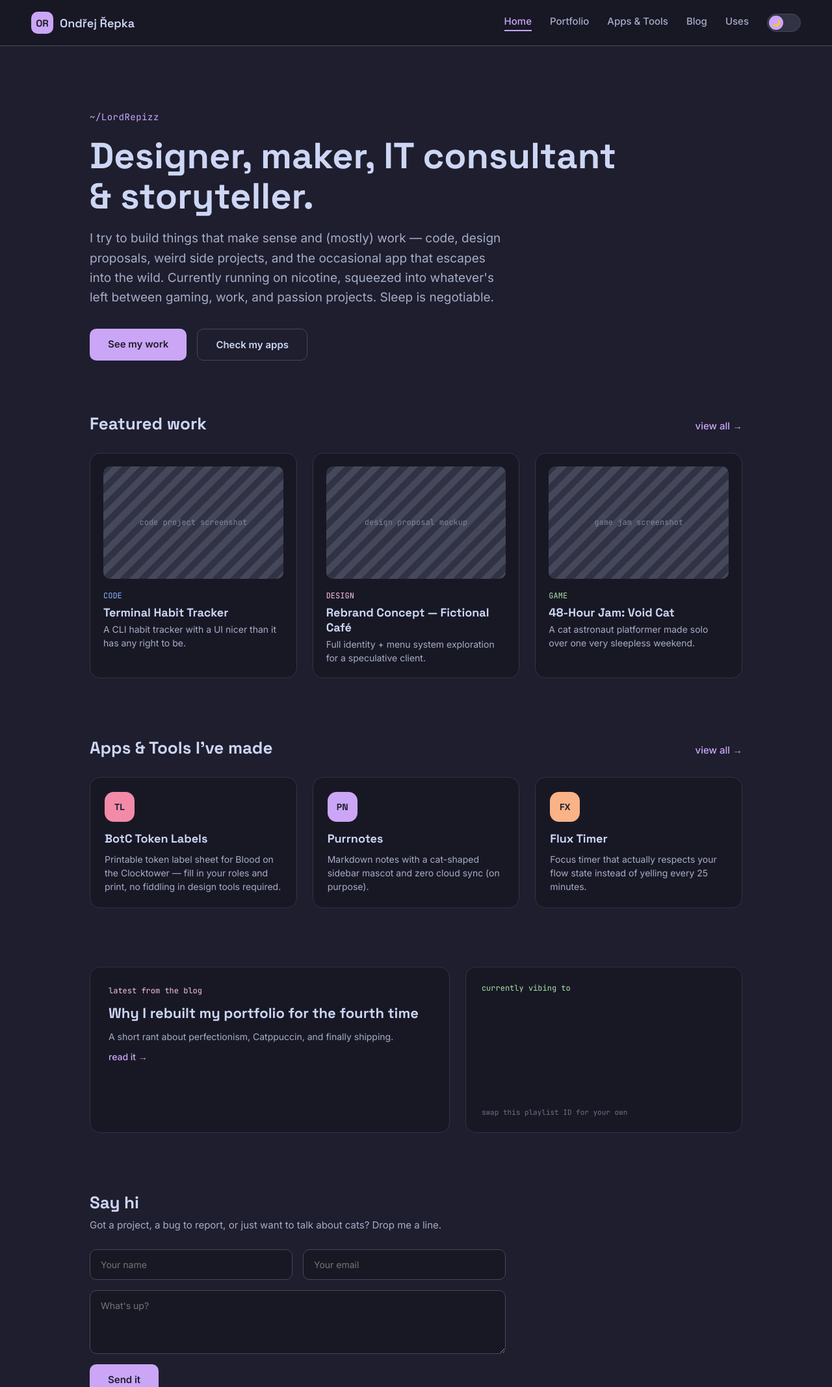
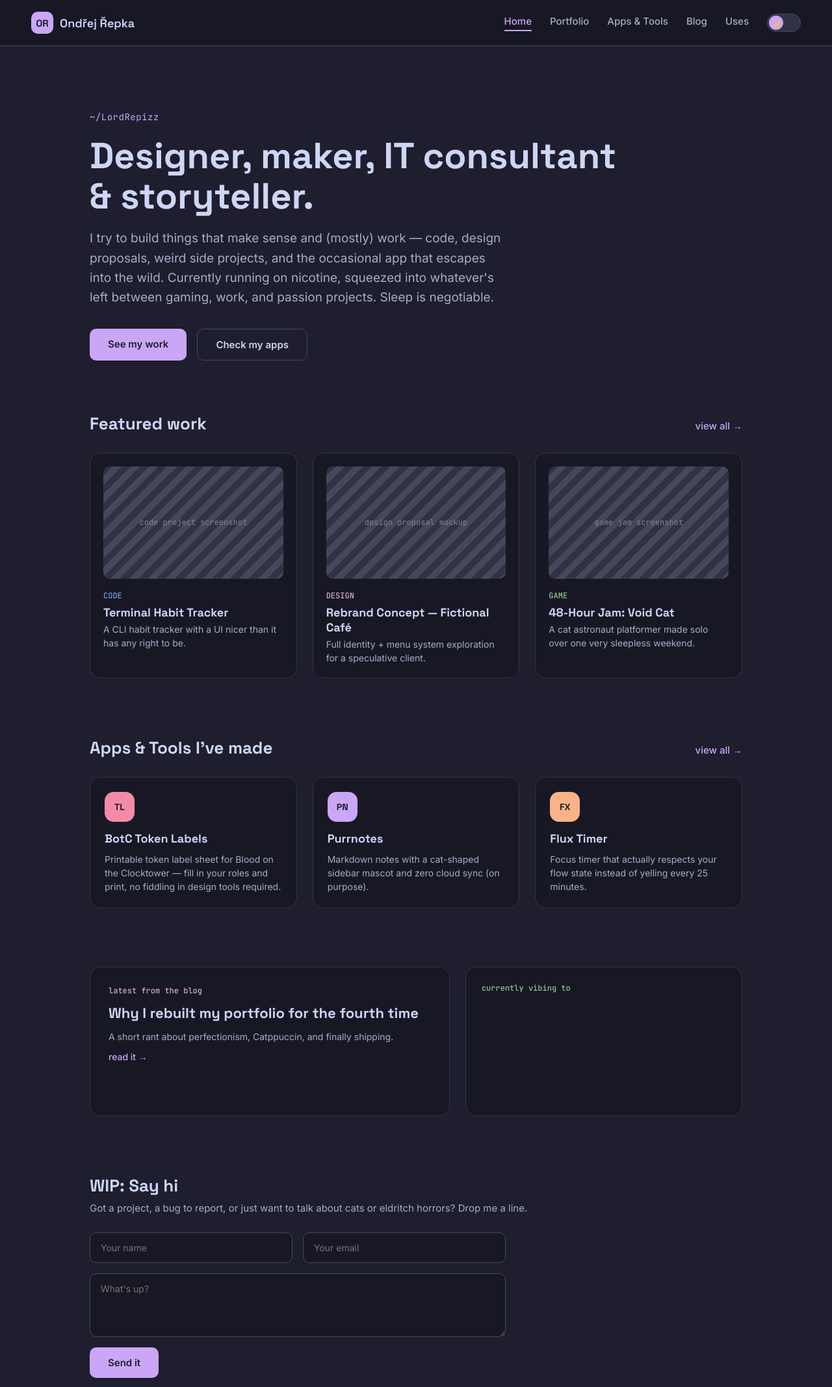
Before and after one commit to Ondrarepka/portfolio-flask, a Flask app: page / in a window 1280 px wide. Shown: the top 2135 px of the page at 65% size. Run offline with Flask 3, Linux system fonts and the light colour scheme; grey boxes are pictures that could not be loaded.

Commit message:
Update Spotify playlist, uses page tweaks, remove stray db file
Co-Authored-By: Claude Sonnet 4.6 <noreply@anthropic.com>

```diff
--- a/templates/index.html
+++ b/templates/index.html
@@ -83,16 +83,15 @@
 
   <div class="card" style="padding:24px;display:flex;flex-direction:column;gap:12px">
     <span class="mono-small" style="color:var(--p-green)">currently vibing to</span>
-    <iframe style="border-radius:10px;border:none;width:100%;height:152px" src="https://open.spotify.com/embed/playlist/37i9dQZF1DXcBWIGoYBM5M?utm_source=generator&theme=0" loading="lazy" title="Spotify playlist"></iframe>
-    <span class="mono-small" style="font-size:11px;color:var(--p-overlay0)">swap this playlist ID for your own</span>
+    <iframe style="border-radius:10px;border:none;width:100%;height:152px" src="https://open.spotify.com/embed/playlist/3iavpK2fAUWQXLSuAe96Sh?utm_source=generator&theme=0" loading="lazy" title="Spotify playlist"></iframe>
   </div>
 
 </section>
 
 <!-- Contact -->
 <section class="container" style="padding-bottom:100px">
-  <h2 class="heading-md" style="margin-bottom:8px">Say hi</h2>
-  <p class="subtext" style="margin-bottom:28px">Got a project, a bug to report, or just want to talk about cats? Drop me a line.</p>
+  <h2 class="heading-md" style="margin-bottom:8px">WIP: Say hi</h2>
+  <p class="subtext" style="margin-bottom:28px">Got a project, a bug to report, or just want to talk about cats or eldritch horrors? Drop me a line.</p>
   <form class="form-grid" action="mailto:hello@ondrej.example" method="post" enctype="text/plain">
     <input class="form-input" placeholder="Your name" type="text" name="name">
     <input class="form-input" placeholder="Your email" type="email" name="email">
--- a/templates/uses.html
+++ b/templates/uses.html
@@ -105,7 +105,7 @@
     <h2 style="font-family:'Space Grotesk',sans-serif;font-size:19px;color:var(--p-pink);margin:0 0 14px">Everything else</h2>
     <div class="uses-group">
       <div class="uses-row">
-        <span style="font-weight:500;color:var(--p-text);font-size:15px">Spotify</span>
+        <span style="font-weight:500;color:var(--p-text);font-size:15px">Spotify + Spicetify</span>
         <span class="mono-small" style="color:var(--p-subtext0)">Sleep Token on loop</span>
       </div>
       <div class="uses-row">
```
Also changed, not shown: instance/portfolio.db (deleted).
